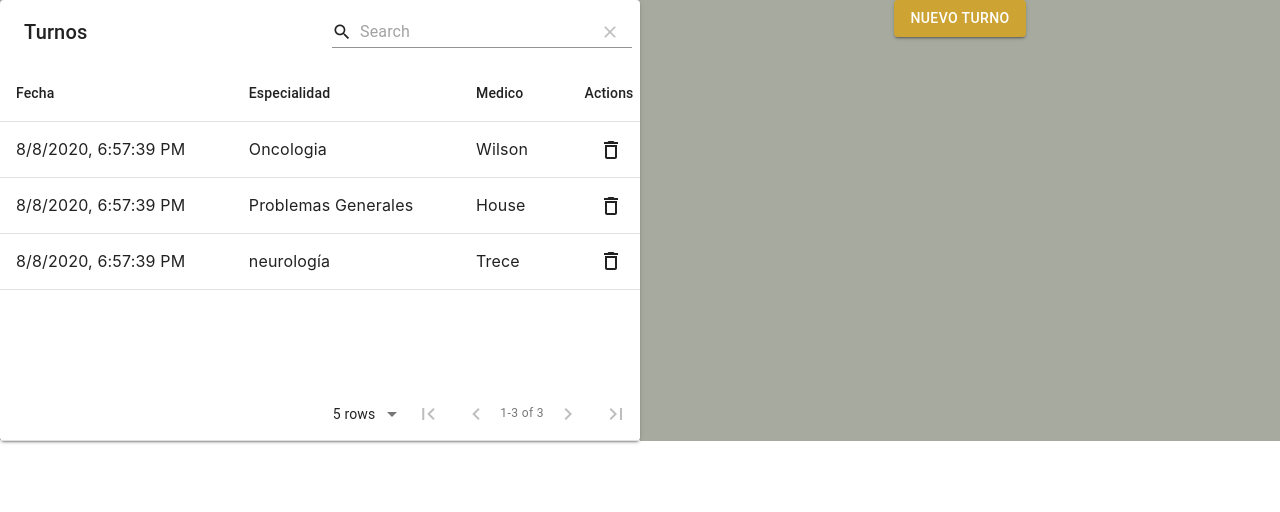
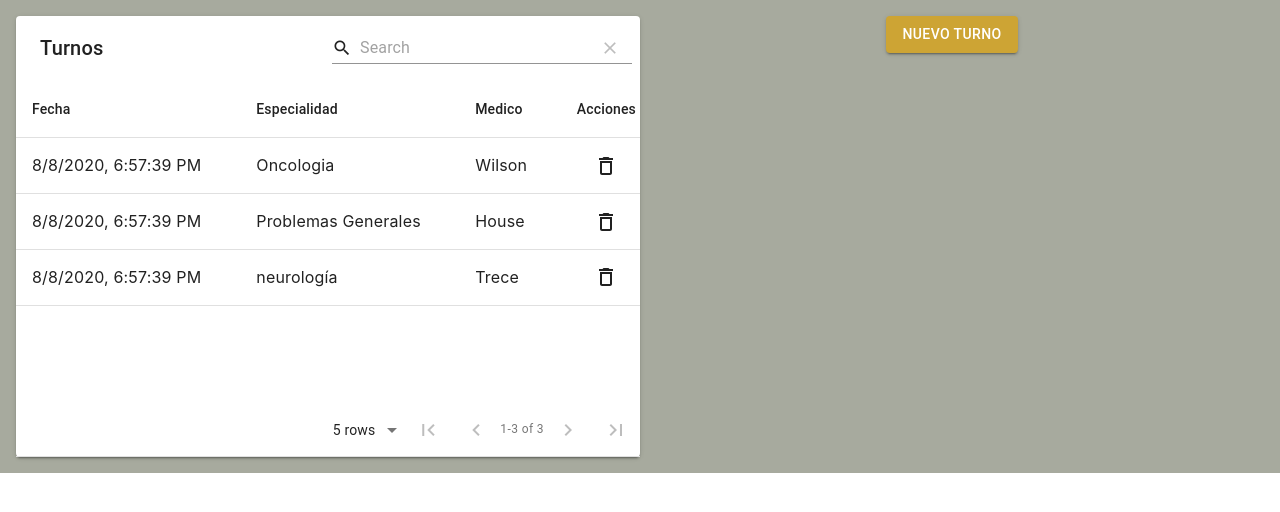
Before and after one commit to BrunoBisio/mec, a React (Create React App) app: page /appointment in a window 1280 px wide. Shown: the top 512 px of the page. Built offline with nearby package versions, Linux system fonts and the light colour scheme.

Commit message:
Changes on styles on appointment

```diff
--- a/src/components/Appointment.js
+++ b/src/components/Appointment.js
@@ -1,14 +1,12 @@
 import React from 'react';
 import { Button } from '@material-ui/core';
 import '../css/styles/Header.scss'
-import logo from '../css/img/Logo-nombre.png';
 import Grid from '@material-ui/core/Grid';
-import {Link} from 'react-router-dom';
 import MaterialTable from "material-table";
 import DeleteOutline from '@material-ui/icons/DeleteOutline';
 import '../css/styles/Appointment.scss'
 
-function arrayRemove(arr, value) { return arr.filter(function(ele){ return ele != value; });}
+function arrayRemove(array, value) { return array.filter(function(item){ return item !== value; });}
 
 
 class Appointment extends React.Component {
@@ -44,7 +42,7 @@ class Appointment extends React.Component {
     }
     render() {
         return (
-            <Grid container xs={12}>
+            <Grid container xs={12} className="AppointmentGrid">
                 <Grid item xs={6}>
                  <MaterialTable
 
@@ -54,6 +52,11 @@ class Appointment extends React.Component {
             { title: "Especialidad", field: "specialty" },
             { title: "Medico", field: "medicName" },
           ]}
+          localization={{
+            header: {
+              actions: 'Acciones'
+          },
+          }}
           data={this.state.data}
           actions={[
             {
--- a/src/css/styles/Appointment.scss
+++ b/src/css/styles/Appointment.scss
@@ -3,6 +3,9 @@
 .Table{
     width: 50%;
 }
+.AppointmentGrid {
+    padding: 2vh;
+}
 .MuiButton-contained.NewAppointment {
     background-color: $golden;
 
```
